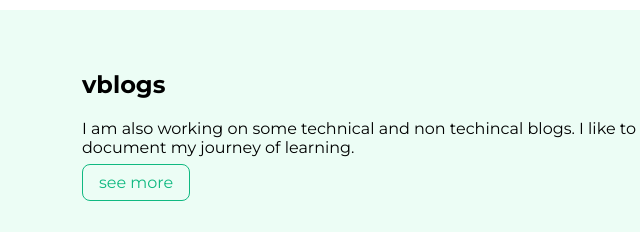
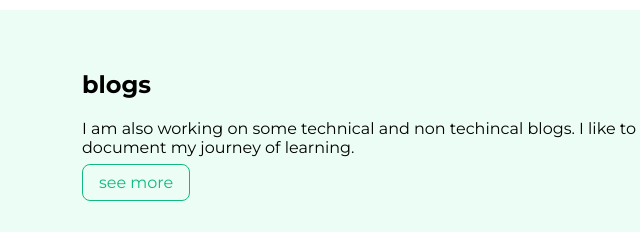
Before and after one commit to cnwachukwu/neocamp-portfolio, a plain HTML site: page index.html in a window 1280 px wide. Shown: the part 1235-1475 px from the top of the page, 258-898 px from the left. Drawn offline with Linux system fonts and the light colour scheme.

Commit message:
updated blog

```diff
--- a/index.html
+++ b/index.html
@@ -57,7 +57,7 @@
     <h3>@an off white section</h3>
     <section class="section ow">
         <div class="container container-center">
-            <h1>vblogs</h1>
+            <h1>blogs</h1>
             <p>I am also working on some technical and non techincal blogs. I like to document my journey of learning.</p>
             <a href="" class="secondary-link">see more</a>
         </div>
```
